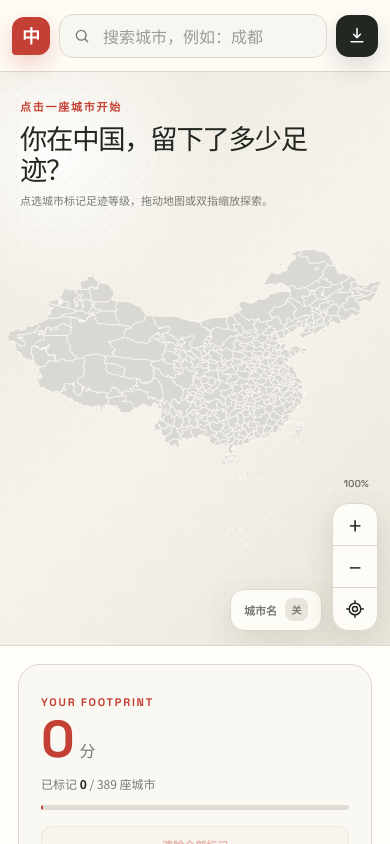
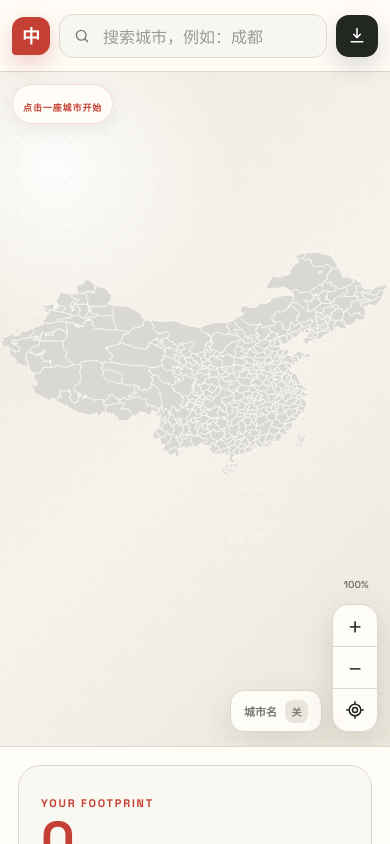
Before and after one commit to foye3/visited-cities-cn, a Next.js app: page / in a window 390 px wide. Shown: the top 844 px of the page. Built offline with nearby package versions, Linux system fonts and the light colour scheme.

Commit message:
Expand mobile map gesture area and compact caption

```diff
--- a/app/globals.css
+++ b/app/globals.css
@@ -811,30 +811,38 @@ button {
   }
 
   .map-stage {
-    min-height: 68dvh;
+    min-height: 80dvh;
     border-bottom: 1px solid var(--line);
+    touch-action: none;
   }
 
   .map-caption {
-    top: 20px;
-    left: 20px;
-    right: 64px;
+    top: 12px;
+    left: 12px;
+    right: auto;
+    max-width: none;
+    padding: 7px 10px;
+    border: 1px solid rgba(197, 64, 52, 0.16);
+    border-radius: 999px;
+    background: rgba(255, 253, 248, 0.9);
+    box-shadow: 0 5px 18px rgba(56, 49, 36, 0.08);
+    backdrop-filter: blur(8px);
   }
 
-  .map-caption h1 {
-    margin-top: 6px;
-    font-size: clamp(24px, 7vw, 34px);
+  .map-caption .eyebrow {
+    font-size: 9px;
+    letter-spacing: 0.1em;
   }
 
+  .map-caption h1,
   .map-caption p {
-    max-width: 320px;
-    font-size: 11px;
+    display: none;
   }
 
   .china-map {
-    inset: 104px 6px 16px;
-    width: calc(100% - 12px);
-    height: calc(100% - 120px);
+    inset: 10px 0 8px;
+    width: 100%;
+    height: calc(100% - 18px);
   }
 
   .zoom-controls {
--- a/app/page.tsx
+++ b/app/page.tsx
@@ -297,15 +297,16 @@ export default function Home() {
     zoomAt(transformRef.current.zoom * factor, focus);
   };
 
-  const handlePointerDown = (event: React.PointerEvent<SVGSVGElement>) => {
+  const handlePointerDown = (event: React.PointerEvent<HTMLDivElement>) => {
     if (event.pointerType === "mouse" && event.button !== 0) return;
+    const target = event.target as Element;
+    if (target.closest("button, aside")) return;
     setHoveredCity(null);
     event.currentTarget.setPointerCapture(event.pointerId);
     const point = { x: event.clientX, y: event.clientY };
     activePointersRef.current.set(event.pointerId, point);
-    const target = event.target as SVGElement;
     const transform = transformRef.current;
-    let city = target.dataset.city ?? null;
+    let city = (target as HTMLElement | SVGElement).dataset.city ?? null;
     if (!city && event.pointerType !== "mouse") {
       let nearestDistance = 22;
       let nearestCenterDistance = Number.POSITIVE_INFINITY;
@@ -365,7 +366,7 @@ export default function Home() {
     }
   };
 
-  const handlePointerMove = (event: React.PointerEvent<SVGSVGElement>) => {
+  const handlePointerMove = (event: React.PointerEvent<HTMLDivElement>) => {
     const gesture = gestureRef.current;
     if (!gesture || !activePointersRef.current.has(event.pointerId) || !svgRef.current) return;
     activePointersRef.current.set(event.pointerId, { x: event.clientX, y: event.clientY });
@@ -406,7 +407,7 @@ export default function Home() {
     });
   };
 
-  const handlePointerUp = (event: React.PointerEvent<SVGSVGElement>) => {
+  const handlePointerUp = (event: React.PointerEvent<HTMLDivElement>) => {
     const gesture = gestureRef.current;
     activePointersRef.current.delete(event.pointerId);
     if (event.currentTarget.hasPointerCapture(event.pointerId)) {
@@ -435,7 +436,7 @@ export default function Home() {
     }
   };
 
-  const handlePointerCancel = (event: React.PointerEvent<SVGSVGElement>) => {
+  const handlePointerCancel = (event: React.PointerEvent<HTMLDivElement>) => {
     activePointersRef.current.delete(event.pointerId);
     if (activePointersRef.current.size === 0) gestureRef.current = null;
   };
@@ -566,7 +567,13 @@ export default function Home() {
         <div
           className="map-stage"
           ref={stageRef}
-          onPointerDown={() => searchInputRef.current?.blur()}
+          onPointerDown={(event) => {
+            searchInputRef.current?.blur();
+            handlePointerDown(event);
+          }}
+          onPointerMove={handlePointerMove}
+          onPointerUp={handlePointerUp}
+          onPointerCancel={handlePointerCancel}
           onClick={(event) => {
             if (event.currentTarget === event.target) setSelectedCity(null);
           }}
@@ -584,10 +591,6 @@ export default function Home() {
             role="img"
             aria-label="Interactive map of cities in China"
             onWheel={handleWheel}
-            onPointerDown={handlePointerDown}
-            onPointerMove={handlePointerMove}
-            onPointerUp={handlePointerUp}
-            onPointerCancel={handlePointerCancel}
           >
             <g transform={`translate(${pan.x} ${pan.y}) scale(${zoom})`}>
               {cityNames.map((city) => {
```
